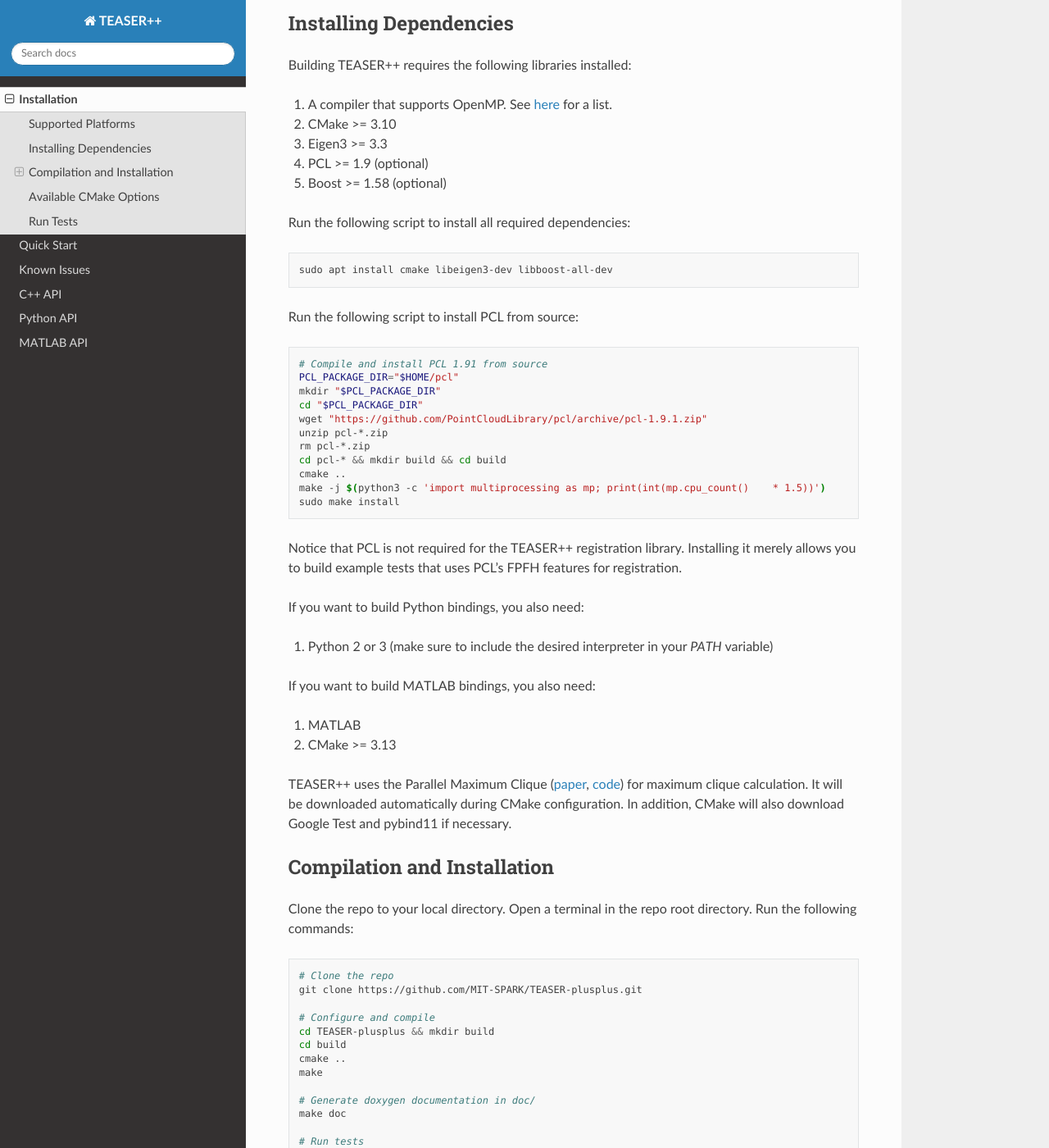
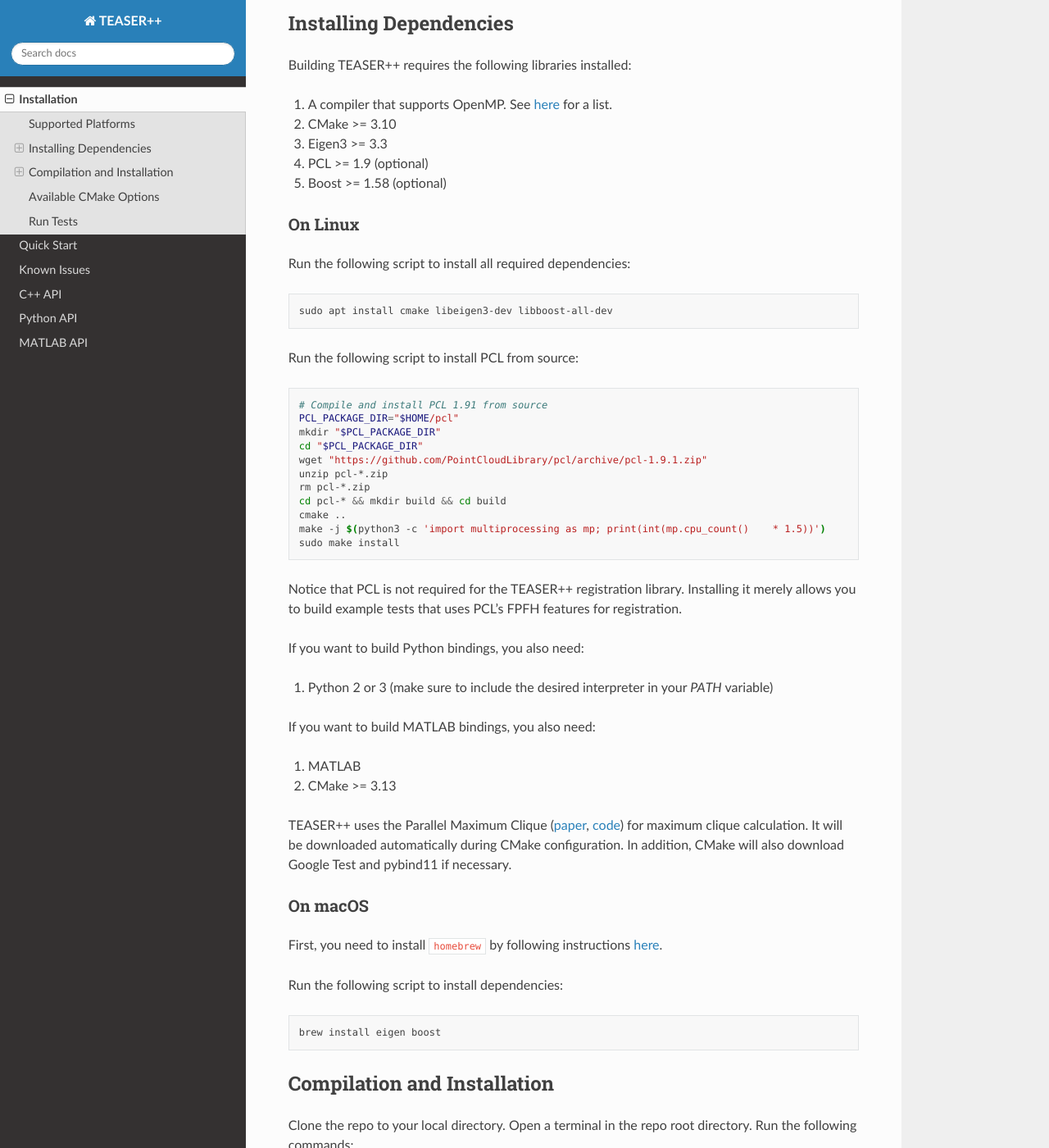
Before and after one commit to MIT-SPARK/TEASER-plusplus, a Sphinx documentation site: the page built from doc/installation.rst, in a window 1280 px wide and 1400 px high, scrolled down 300 px. Shown: the whole window at 82% size. Built offline with Sphinx 7.4.7 and the Read the Docs theme 2.0.0, drawn with Linux system fonts in a browser that asks for light colours.

Commit message:
Add instructions for compiling on macOS (#61)

```diff
--- a/doc/installation.rst
+++ b/doc/installation.rst
@@ -20,6 +20,9 @@ Building TEASER++ requires the following libraries installed:
 3. Eigen3 >= 3.3
 4. PCL >= 1.9 (optional)
 5. Boost >= 1.58 (optional)
+
+On Linux
+^^^^^^^^
 
 Run the following script to install all required dependencies:
 
@@ -55,6 +58,17 @@ If you want to build MATLAB bindings, you also need:
 2. CMake >= 3.13
 
 TEASER++ uses the Parallel Maximum Clique (`paper <https://arxiv.org/abs/1302.6256>`_, `code <https://github.com/ryanrossi/pmc>`_) for maximum clique calculation. It will be downloaded automatically during CMake configuration. In addition, CMake will also download Google Test and pybind11 if necessary.
+
+On macOS
+^^^^^^^^^^
+
+First, you need to install ``homebrew`` by following instructions `here <https://brew.sh/>`_.
+
+Run the following script to install dependencies:
+
+.. code-block:: sh
+
+   brew install eigen boost
 
 Compilation and Installation
 ----------------------------
```
